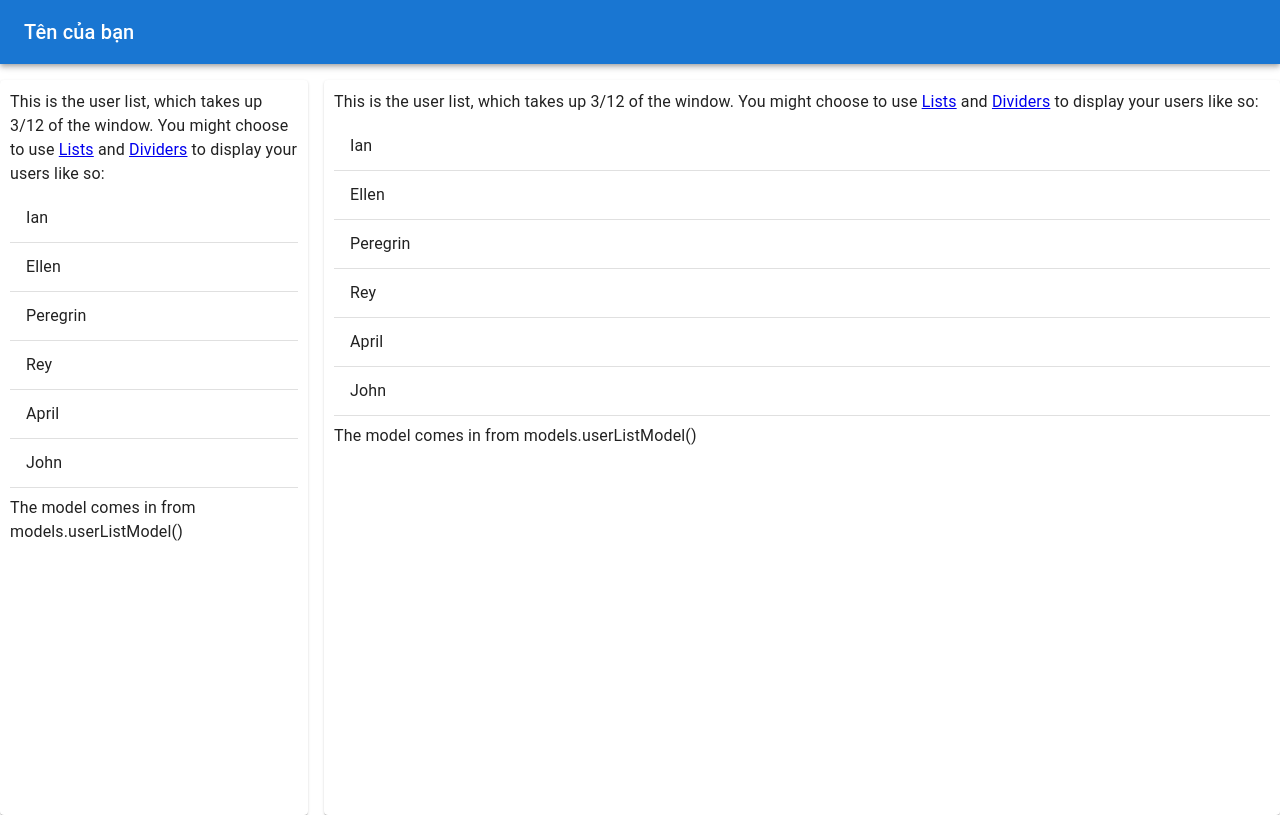
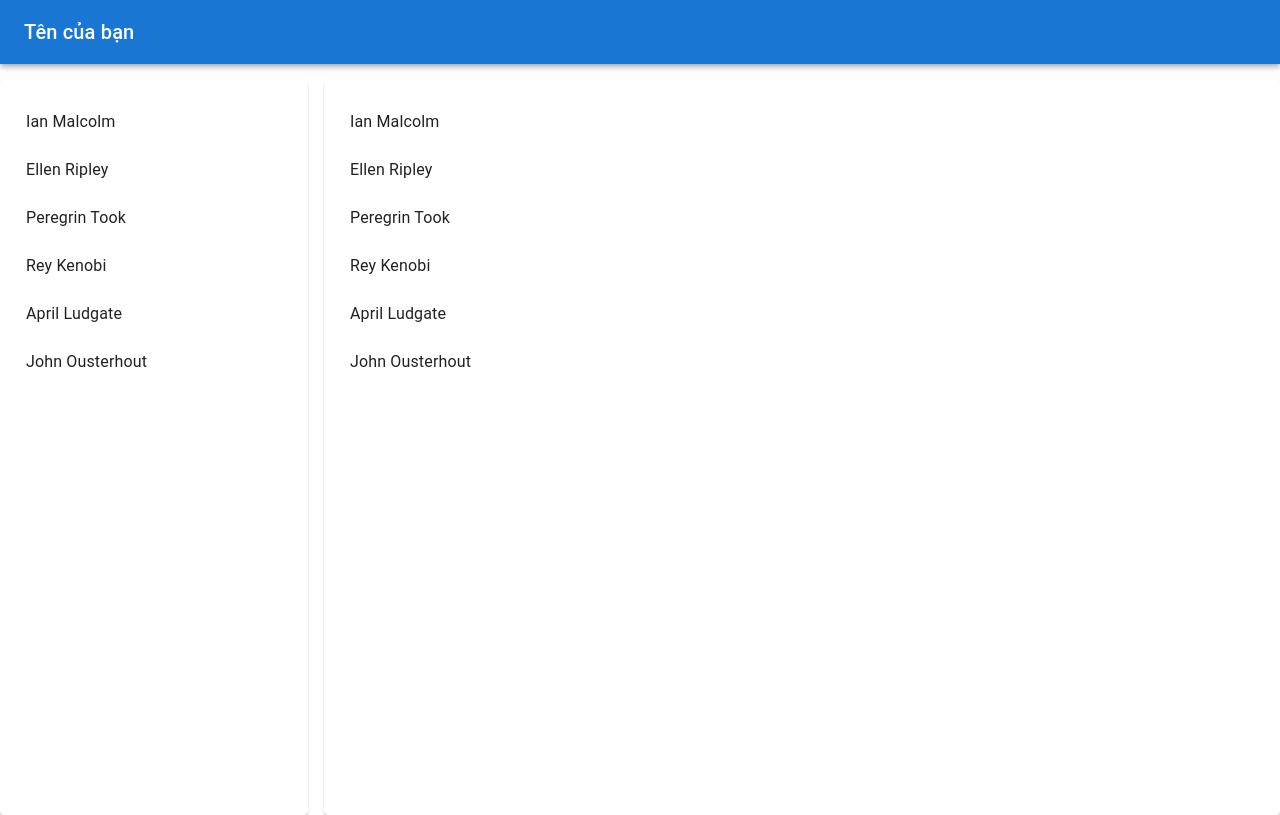
Before and after one commit to hieuduong201/photo_sharing, a React (Create React App) app: page /users in a window 1280 px wide. Built offline with nearby package versions, Linux system fonts and the light colour scheme.

Commit message:
Update index.jsx

```diff
--- a/src/components/UserList/index.jsx
+++ b/src/components/UserList/index.jsx
@@ -1,43 +1,25 @@
-import React from "react";
-import {
-  Divider,
-  List,
-  ListItem,
-  ListItemText,
-  Typography,
-} from "@mui/material";
+import React from 'react';
+import { Link } from 'react-router-dom';
+import { List, ListItem, ListItemText } from '@mui/material';
+import models from '../../modelData/models';
 
-import "./styles.css";
-import models from "../../modelData/models";
+const UserList = () => {
+  const users = models.userListModel();
 
-/**
- * Define UserList, a React component of Project 4.
- */
-function UserList () {
-    const users = models.userListModel();
-    return (
-      <div>
-        <Typography variant="body1">
-          This is the user list, which takes up 3/12 of the window. You might
-          choose to use <a href="https://mui.com/components/lists/">Lists</a>{" "}
-          and <a href="https://mui.com/components/dividers/">Dividers</a> to
-          display your users like so:
-        </Typography>
-        <List component="nav">
-          {users.map((item) => (
-            <>
-              <ListItem>
-                      <ListItemText primary={item.first_name}/>
-              </ListItem>
-              <Divider />
-            </>
-          ))}
-        </List>
-        <Typography variant="body1">
-          The model comes in from models.userListModel()
-        </Typography>
-      </div>
-    );
-}
+  return (
+    <List>
+      {users.map(user => (
+        <ListItem
+          button
+          key={user._id}
+          component={Link}
+          to={`/users/${user._id}`}
+        >
+          <ListItemText primary={`${user.first_name} ${user.last_name}`} />
+        </ListItem>
+      ))}
+    </List>
+  );
+};
 
 export default UserList;
```
